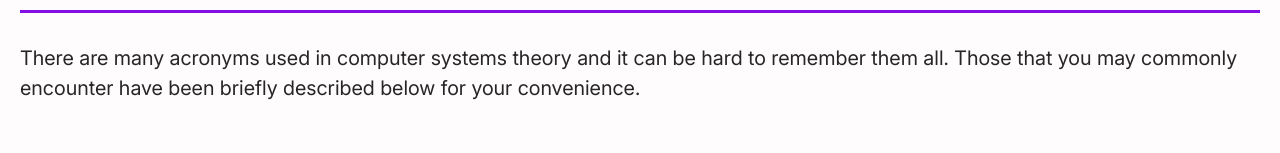
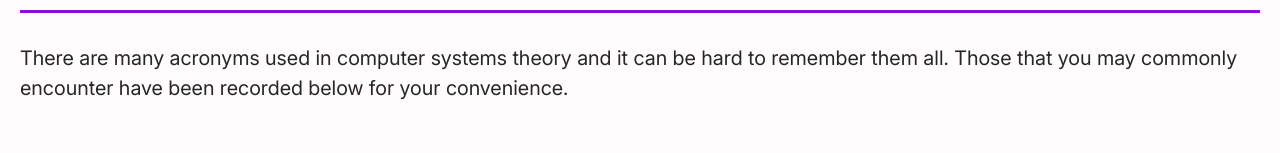
Before and after one commit to Christopher-Cannon/computer-systems-knowledge-base, a Vue app: page /glossary in a window 1280 px wide. Shown: the part 481-634 px from the top of the page. Built offline with nearby package versions, Linux system fonts and the light colour scheme.

Commit message:
Update Glossary.vue

```diff
--- a/src/pages/Glossary.vue
+++ b/src/pages/Glossary.vue
@@ -232,7 +232,7 @@ const fileFormatsGlossary = [
         <p>
             There are many acronyms used in computer systems theory and it can
             be hard to remember them all. Those that you may commonly encounter
-            have been briefly described below for your convenience.
+            have been recorded below for your convenience.
         </p>
 
         <MinorHeading>Hardware</MinorHeading>
```
